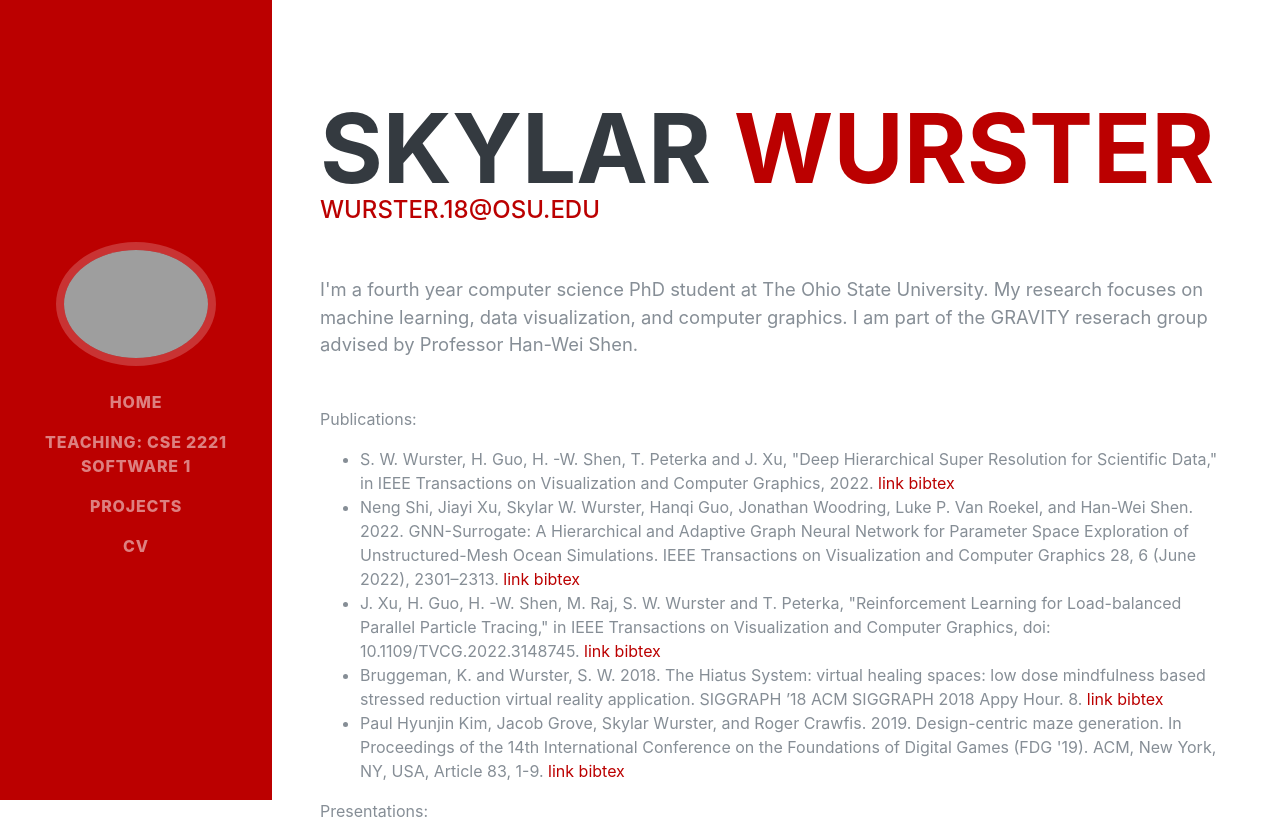
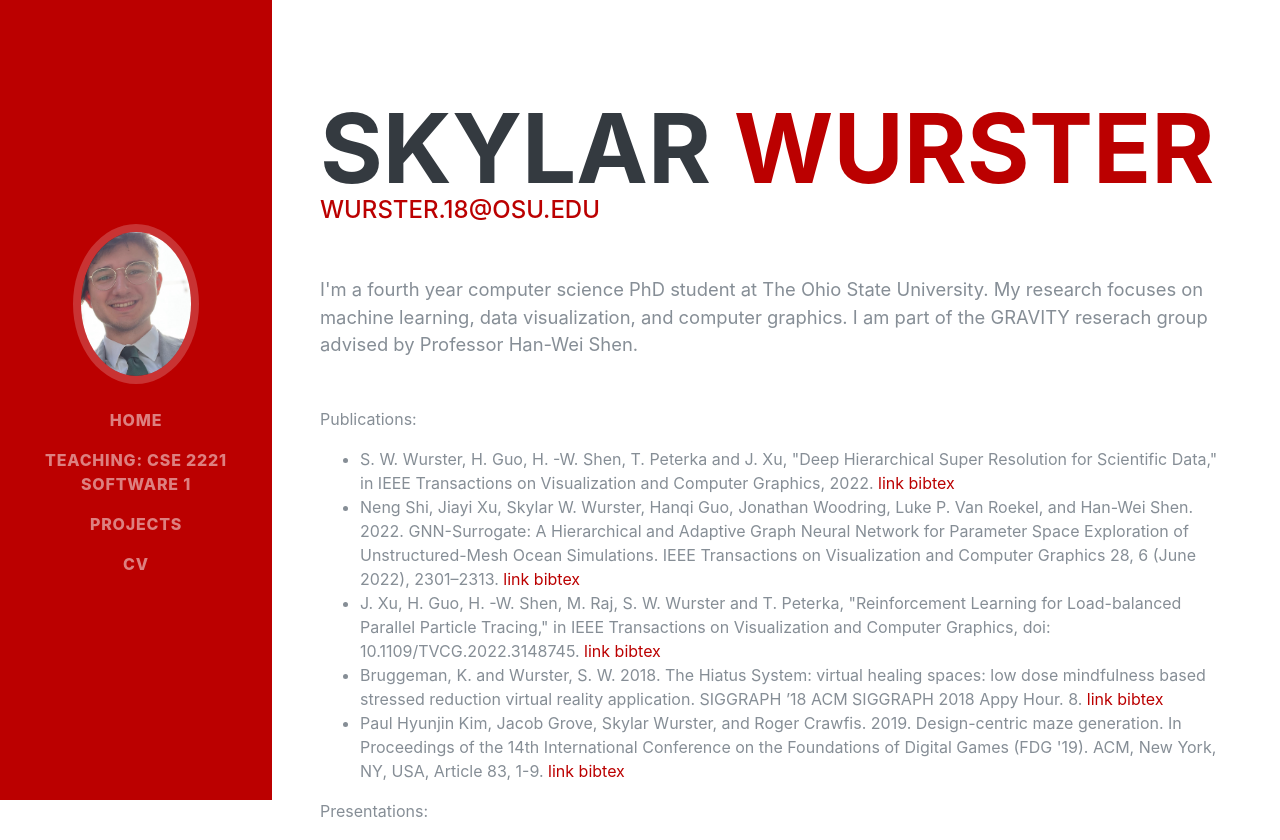
Before and after one commit to skywolf829/website, a Flask app: page / in a window 1280 px wide. Shown: the top 840 px of the page. Run offline with Flask 2, Linux system fonts and the light colour scheme; some libraries are stand-ins or nearby versions; some web fonts are replaced; grey boxes are pictures that could not be loaded.

Commit message:
Adds new profpic

```diff
--- a/templates/sidebar.html
+++ b/templates/sidebar.html
@@ -2,7 +2,7 @@
     <a class="navbar-brand js-scroll-trigger" href="#page-top">
         <span class="d-block d-lg-none">Skylar Wurster</span>
         <span class="d-none d-lg-block">
-        <img class="img-fluid img-profile rounded-circle mx-auto mb-2" src="/static/img/skycat.jpg" alt="">
+        <img class="img-fluid img-profile rounded-circle mx-auto mb-2" src="/static/img/profpic.jpg" alt="">
         </span>
     </a>
     <button class="navbar-toggler" type="button" data-toggle="collapse" data-target="#navbarSupportedContent" aria-controls="navbarSupportedContent" aria-expanded="false" aria-label="Toggle navigation">
```
Also changed, not shown: static/img/profpic.jpg (added).
